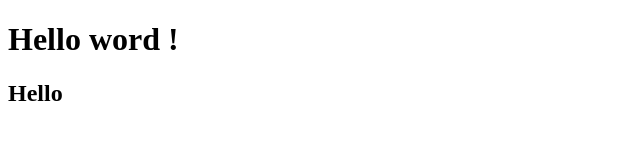
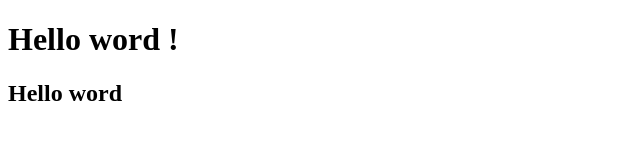
Before and after one commit to limqa/project, a plain HTML site: page index.html in a window 1280 px wide. Shown: the full height of the page, 0-640 px from the left. Drawn offline with Linux system fonts and the light colour scheme.

Commit message:
index.html

```diff
--- a/index.html
+++ b/index.html
@@ -8,6 +8,6 @@
 </head>
 <body>
     <h1>Hello word !</h1>
-    <h2>Hello</h2>
+    <h2>Hello word</h2>
 </body>
 </html>
```
